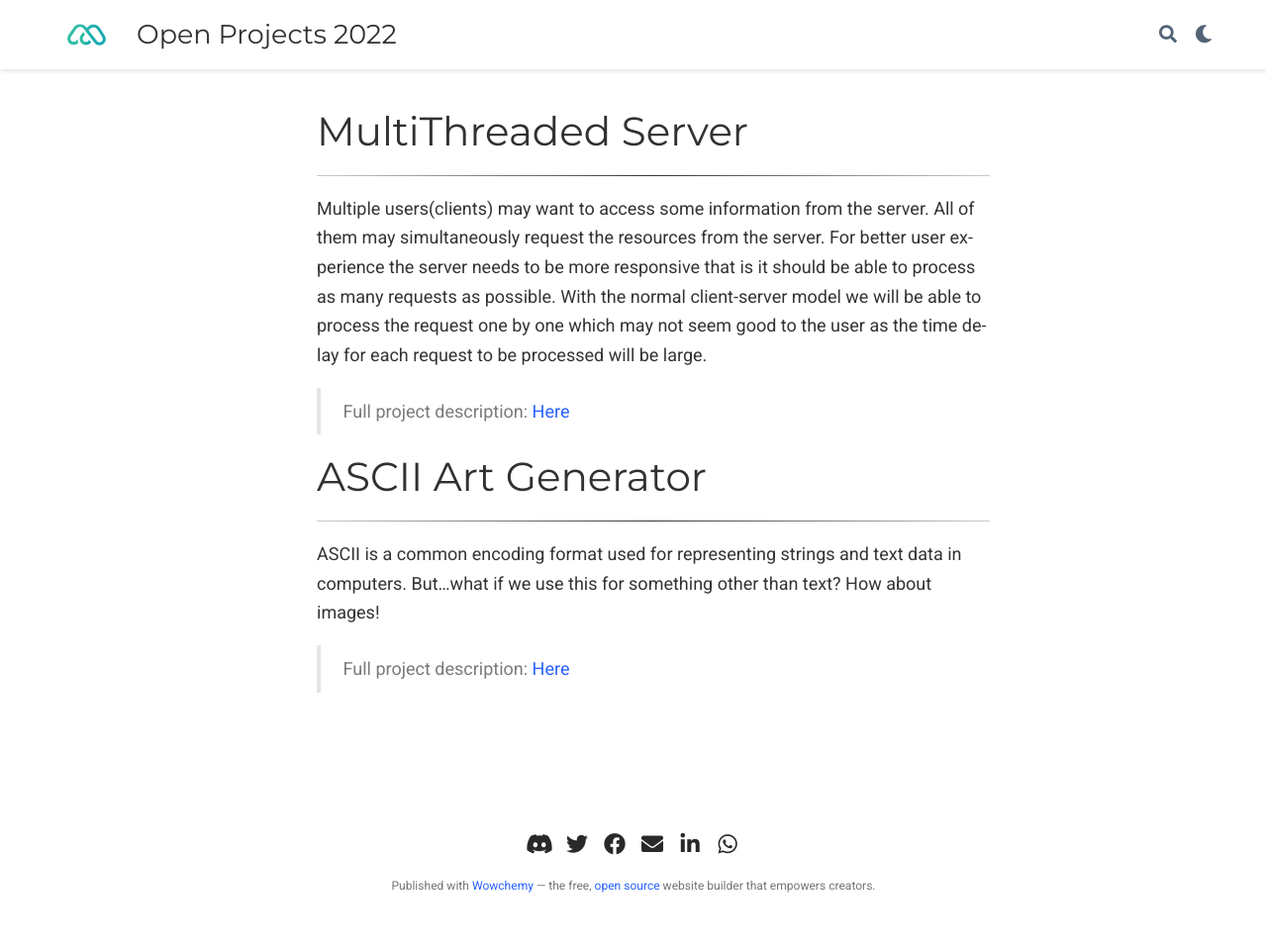
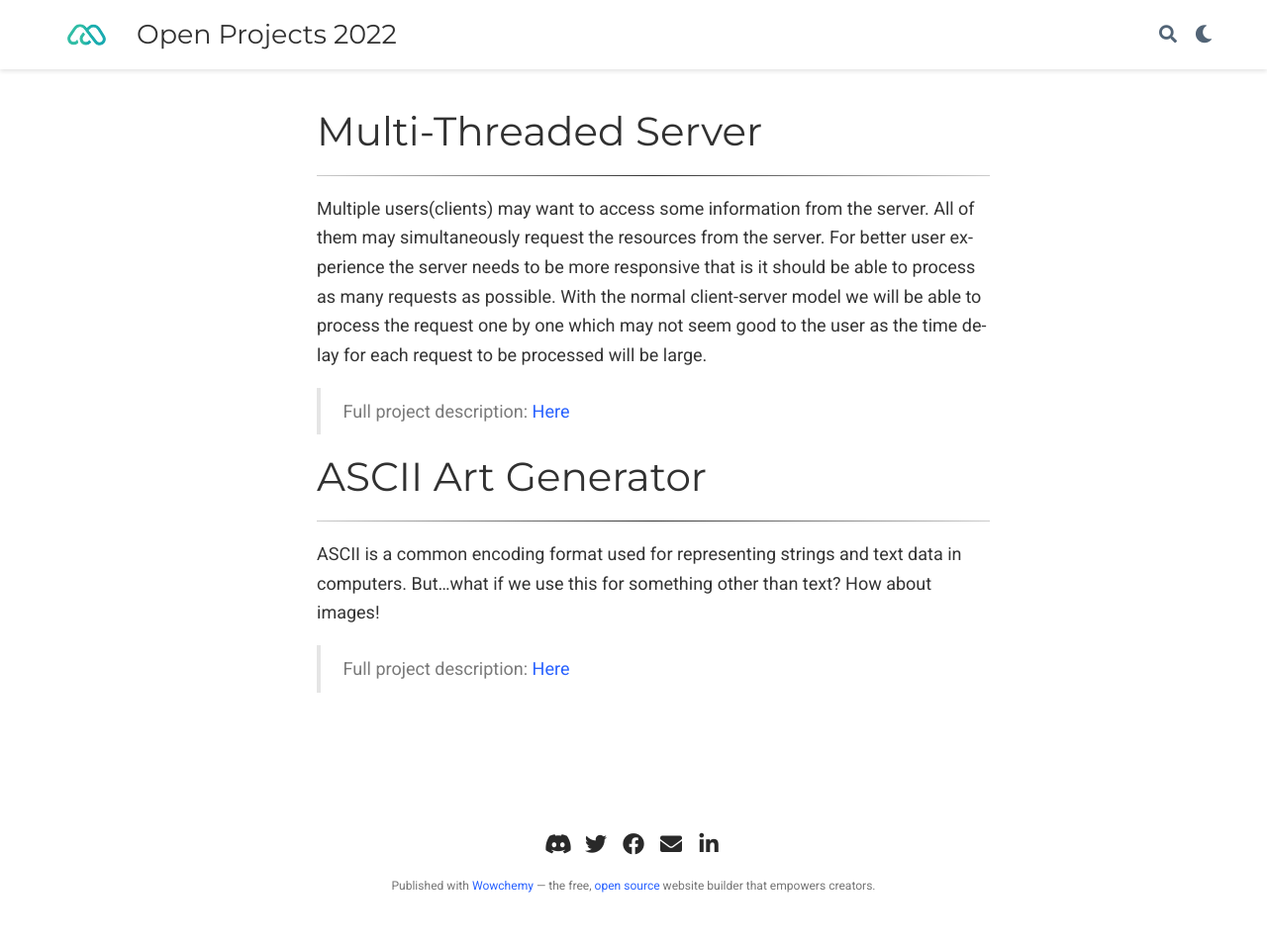
Before and after one commit to acmiitr/open-projects, a plain HTML site: page index.html in a window 1280 px wide. Shown: the whole page at 99% size. Drawn offline with nearby package versions, Linux system fonts and the light colour scheme; some packages are replaced by stand-ins of ours; no server answers; some icons are missing.

Commit message:
Update index.html

```diff
--- a/index.html
+++ b/index.html
@@ -96,7 +96,7 @@
          <div class="article-container">
             <div class="article-style">
                <ul>
-                  <h1 id="project-1">MultiThreaded Server</h1>
+                  <h1 id="project-1">Multi-Threaded Server</h1>
                   <hr>
                   <p>Multiple users(clients) may want to access some information from the server. All of them may simultaneously
                      request the resources from the server. For better user experience the server needs to be more responsive that is
@@ -217,12 +217,6 @@
                         <i class="fab fa-linkedin-in"></i>
                         </a>
                      </li>
-                     <li>
-                        <a href="https://web.whatsapp.com/send?text=Open%20Projects%20https://acmiitr.github.io/open_projects/"
-                           target="_blank" rel="noopener" class="share-btn-whatsapp">
-                        <i class="fab fa-whatsapp"></i>
-                        </a>
-                     </li>
                   </ul>
                </div>
                <p class="powered-by">
```
